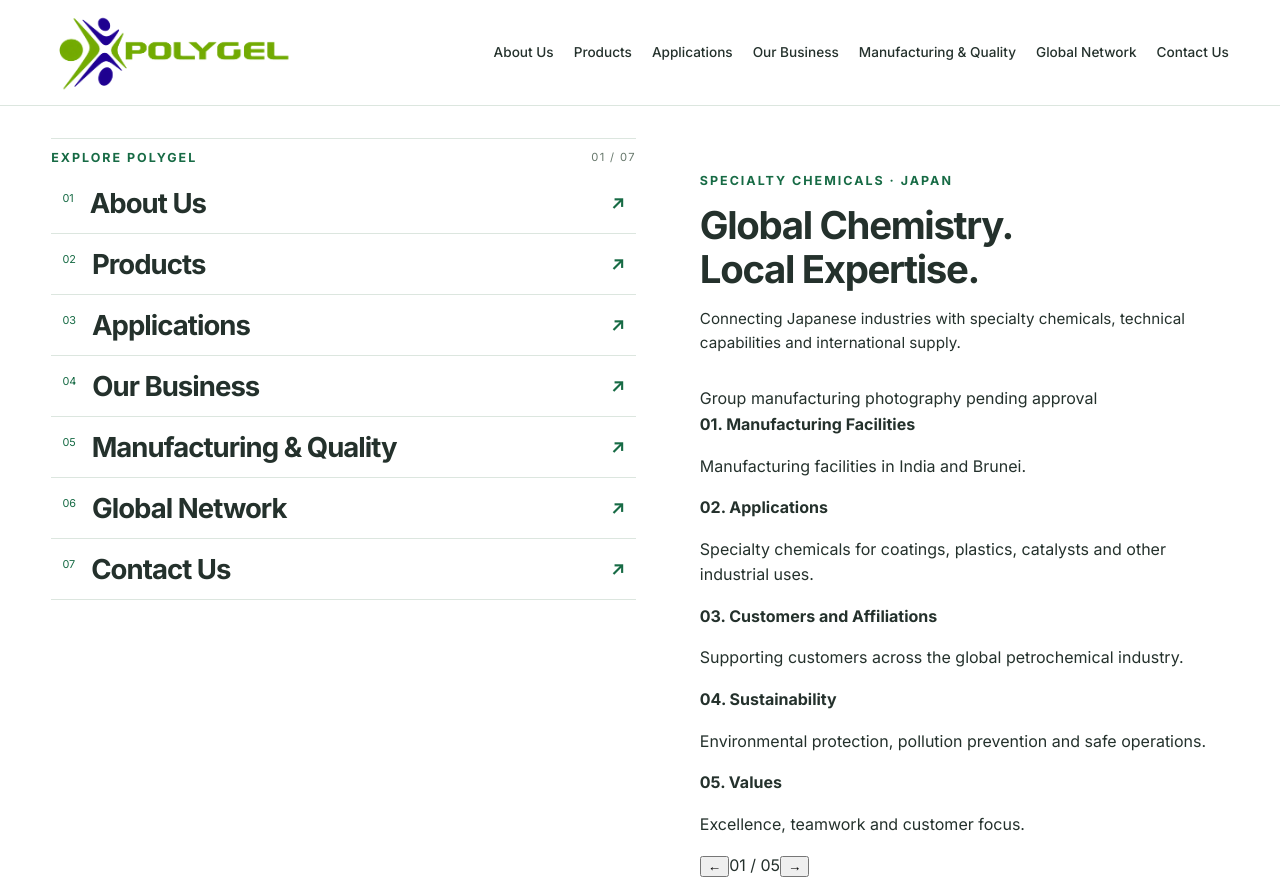
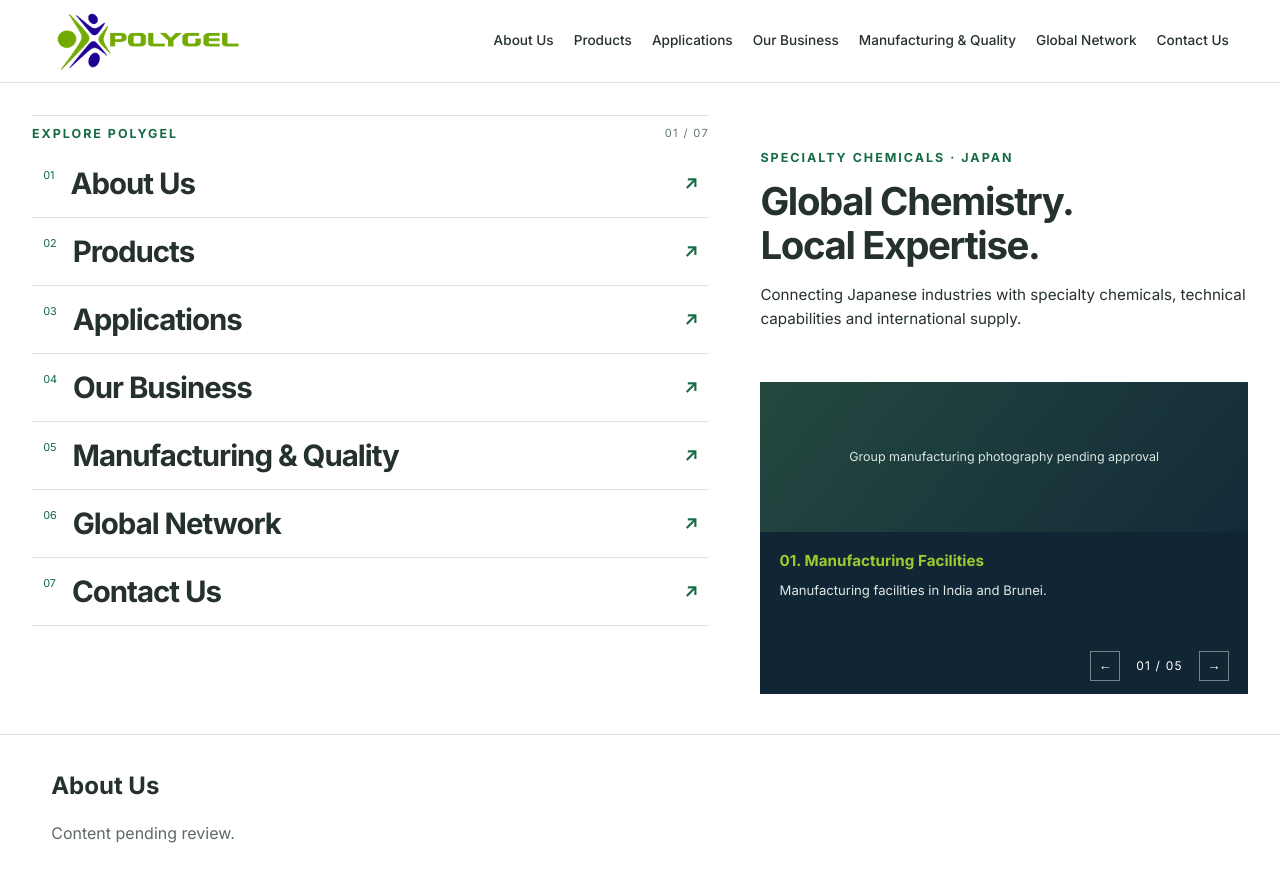
Before and after one commit to jtano14/polygel-japan, a plain HTML site: page index.html in a window 1280 px wide. Shown: the top 882 px of the page. Drawn offline with Linux system fonts and the light colour scheme.

Commit message:
Refine homepage proportions and add five-point group highlight carousel

```diff
--- a/css/styles.css
+++ b/css/styles.css
@@ -67,3 +67,22 @@ h1{font-size:clamp(2.5rem,4.2vw,3.5rem);line-height:1.14;letter-spacing:-.035em;
 .intro-layout .button{margin-top:.4rem}
 .intro-layout .hero-art{min-height:190px;margin-top:1.1rem}
 .placeholder{min-height:0;padding:2rem clamp(1rem,4vw,5rem)}
+
+/* Wider, left-aligned introduction */
+.site-header{padding-top:.55rem;padding-bottom:.55rem}
+.brand img{width:clamp(175px,15vw,230px)}
+.intro-layout{max-width:1500px;grid-template-columns:minmax(0,1.25fr) minmax(0,.9fr);gap:clamp(2rem,4vw,4rem);padding-left:clamp(1rem,2.5vw,3rem);padding-right:clamp(1rem,2.5vw,3rem)}
+.explore-list a{min-height:68px}
+.explore-list a span{font-size:clamp(1.35rem,2.3vw,2.3rem)}
+.feature-showcase{margin-top:1.2rem;background:#102635;color:#fff;overflow:hidden}
+.feature-visual{min-height:150px;display:grid;place-items:center;padding:1rem;text-align:center;background:linear-gradient(130deg,#24483f,#132b39);color:#d8e5df;font-size:.78rem}
+.feature-details{position:relative;min-height:114px;padding:1rem 1.2rem .25rem}
+.feature-item{display:none;animation:feature-enter .48s ease both}
+.feature-item.is-active{display:block}
+.feature-item strong{color:#9acb30;font-size:.95rem}
+.feature-item p{font-size:.82rem;margin:.45rem 0;line-height:1.5;color:#e1e9e7}
+.feature-controls{display:flex;align-items:center;justify-content:flex-end;gap:1rem;padding:.3rem 1.2rem .8rem}
+.feature-controls button{cursor:pointer;background:transparent;border:1px solid #72868a;color:#fff;width:30px;height:30px}
+.feature-count{font-size:.75rem;letter-spacing:.1em}
+@keyframes feature-enter{from{opacity:0;transform:translateX(30px)}to{opacity:1;transform:translateX(0)}}
+@media(prefers-reduced-motion:reduce){.feature-item{animation:none}}
```
